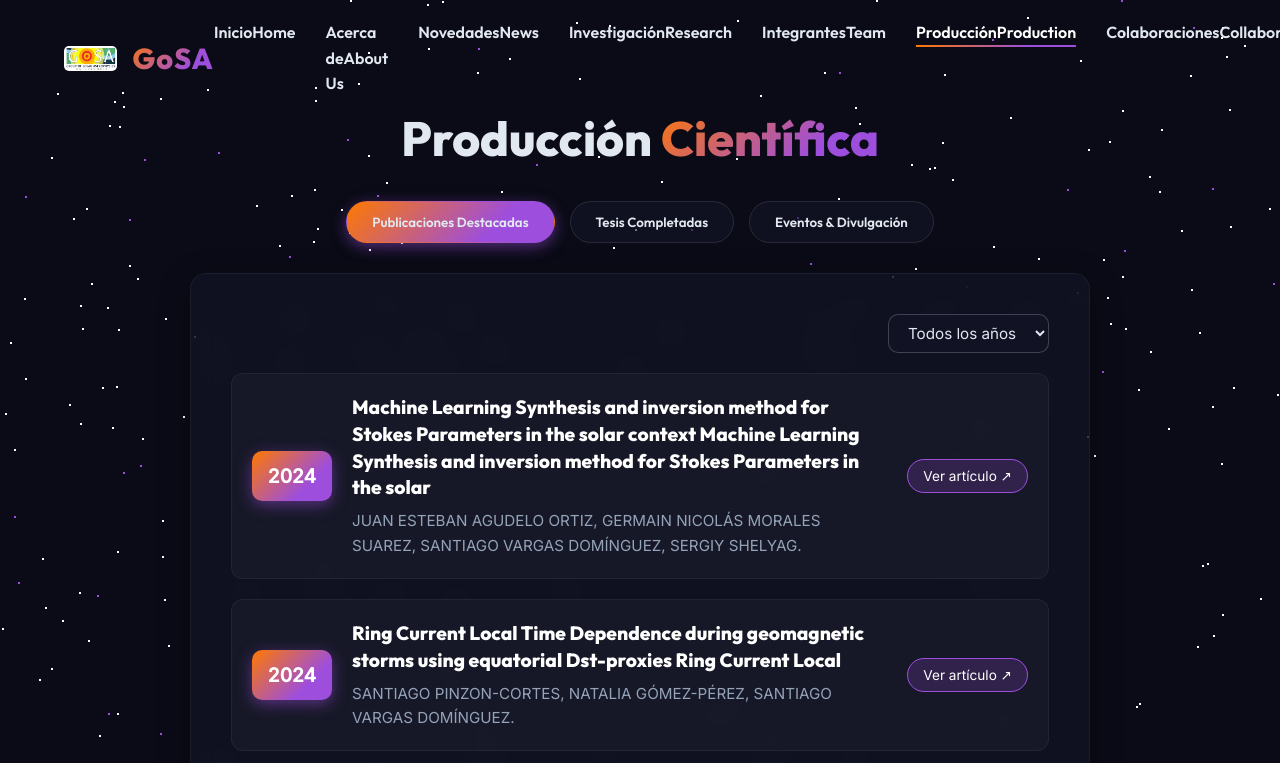
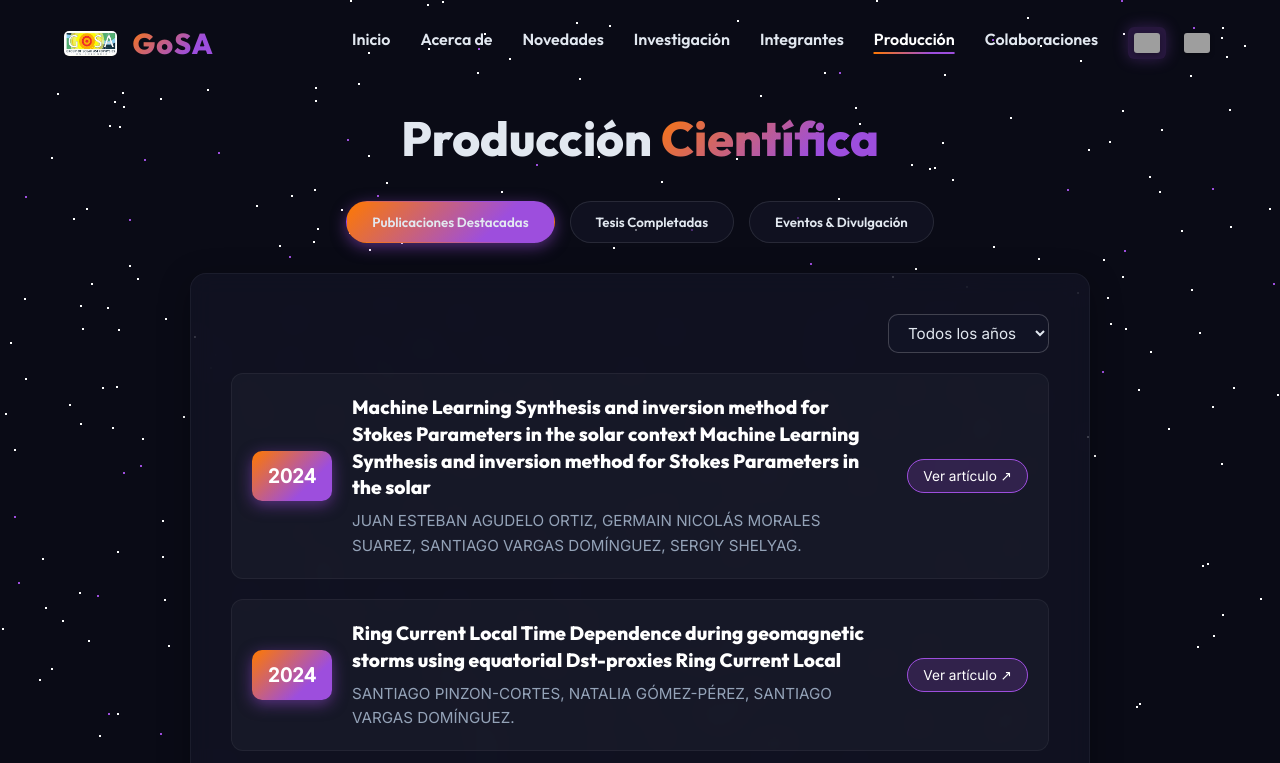
Before and after one commit to carlmarx17/GOSAPagina, a plain HTML site: page produccion.html in a window 1280 px wide. Shown: the top 763 px of the page. Drawn offline with Linux system fonts and the light colour scheme; grey boxes are pictures that could not be loaded.

Commit message:
Fix language hiding css rules and add flags to produccion.html

```diff
--- a/produccion.html
+++ b/produccion.html
@@ -28,13 +28,28 @@
         </div>
         <nav id="navbar">
             <ul>
-                <li><a href="index.html" class="nav-link"><span class="es">Inicio</span><span class="en">Home</span></a></li>
-                <li><a href="index.html#acerca" class="nav-link"><span class="es">Acerca de</span><span class="en">About Us</span></a></li>
-                <li><a href="index.html#novedades" class="nav-link"><span class="es">Novedades</span><span class="en">News</span></a></li>
-                <li><a href="index.html#investigacion" class="nav-link"><span class="es">Investigación</span><span class="en">Research</span></a></li>
-                <li><a href="index.html#integrantes" class="nav-link"><span class="es">Integrantes</span><span class="en">Team</span></a></li>
-                <li><a href="#produccion" class="nav-link active"><span class="es">Producción</span><span class="en">Production</span></a></li>
-                <li><a href="index.html#colaboradores" class="nav-link"><span class="es">Colaboraciones</span><span class="en">Collaborators</span></a></li>
+                <li><a href="index.html" class="nav-link"><span class="es">Inicio</span><span class="en">Home</span></a>
+                </li>
+                <li><a href="index.html#acerca" class="nav-link"><span class="es">Acerca de</span><span class="en">About
+                            Us</span></a></li>
+                <li><a href="index.html#novedades" class="nav-link"><span class="es">Novedades</span><span
+                            class="en">News</span></a></li>
+                <li><a href="index.html#investigacion" class="nav-link"><span class="es">Investigación</span><span
+                            class="en">Research</span></a></li>
+                <li><a href="index.html#integrantes" class="nav-link"><span class="es">Integrantes</span><span
+                            class="en">Team</span></a></li>
+                <li><a href="#produccion" class="nav-link active"><span class="es">Producción</span><span
+                            class="en">Production</span></a></li>
+                <li><a href="index.html#colaboradores" class="nav-link"><span class="es">Colaboraciones</span><span
+                            class="en">Collaborators</span></a></li>
+                <li class="lang-switcher">
+                    <button class="lang-toggle-btn active" onclick="setLang('es', event)" id="btn-es" title="Español">
+                        <img src="https://flagcdn.com/w40/co.png" alt="Colombia Flag" class="lang-flag">
+                    </button>
+                    <button class="lang-toggle-btn" onclick="setLang('en', event)" id="btn-en" title="English">
+                        <img src="https://flagcdn.com/w40/gb.png" alt="UK Flag" class="lang-flag">
+                    </button>
+                </li>
             </ul>
         </nav>
         <div class="mobile-menu-btn" id="menu-btn">
@@ -1574,15 +1589,20 @@
                             class="footer-logo gosa-logo-footer">
                     </div>
                     <h2 class="gradient-text">GoSA</h2>
-                    <p><span class="es">Grupo de Astrofísica Solar</span><span class="en">Solar Astrophysics Group</span></p>
-                    <p><span class="es">Observatorio Astronómico Nacional<br>Universidad Nacional de Colombia</span><span class="en">National Astronomical Observatory<br>National University of Colombia</span></p>
+                    <p><span class="es">Grupo de Astrofísica Solar</span><span class="en">Solar Astrophysics
+                            Group</span></p>
+                    <p><span class="es">Observatorio Astronómico Nacional<br>Universidad Nacional de
+                            Colombia</span><span class="en">National Astronomical Observatory<br>National University of
+                            Colombia</span></p>
                 </div>
                 <div class="footer-links">
                     <h3><span class="es">Enlaces Rápidos</span><span class="en">Quick Links</span></h3>
                     <a href="index.html"><span class="es">Inicio</span><span class="en">Home</span></a>
-                    <a href="index.html#acerca"><span class="es">Acerca de nosotros</span><span class="en">About Us</span></a>
+                    <a href="index.html#acerca"><span class="es">Acerca de nosotros</span><span class="en">About
+                            Us</span></a>
                     <a href="index.html#novedades"><span class="es">Novedades</span><span class="en">News</span></a>
-                    <a href="index.html#investigacion"><span class="es">Investigación</span><span class="en">Research</span></a>
+                    <a href="index.html#investigacion"><span class="es">Investigación</span><span
+                            class="en">Research</span></a>
                     <a href="index.html#integrantes"><span class="es">Equipo</span><span class="en">Team</span></a>
                     <a href="index.html#colaboradores">Colaboradores</a>
                 </div>
@@ -1598,7 +1618,9 @@
                 </div>
             </div>
             <div class="footer-bottom">
-                <p>&copy; 2024 <span class="es">Grupo de Astrofísica Solar (GoSA). Todos los derechos reservados.</span><span class="en">Solar Astrophysics Group (GoSA). All rights reserved.</span></p>
+                <p>&copy; 2024 <span class="es">Grupo de Astrofísica Solar (GoSA). Todos los derechos
+                        reservados.</span><span class="en">Solar Astrophysics Group (GoSA). All rights reserved.</span>
+                </p>
             </div>
         </div>
     </footer>
--- a/styles.css
+++ b/styles.css
@@ -1025,3 +1025,46 @@ nav ul {
         grid-template-columns: 1fr;
     }
 }
+
+/* Language Toggle and Flags */
+.lang-switcher {
+    display: flex;
+    align-items: center;
+    gap: 12px;
+}
+
+.lang-toggle-btn {
+    background: none;
+    border: none;
+    cursor: pointer;
+    padding: 6px;
+    border-radius: 6px;
+    transition: var(--transition);
+    display: flex;
+    align-items: center;
+    justify-content: center;
+}
+
+.lang-toggle-btn:hover {
+    background: rgba(255, 255, 255, 0.1);
+}
+
+.lang-toggle-btn.active {
+    background: rgba(157, 78, 221, 0.2);
+    box-shadow: 0 0 15px rgba(157, 78, 221, 0.3);
+}
+
+.lang-flag {
+    width: 26px;
+    height: auto;
+    border-radius: 3px;
+    box-shadow: 0 2px 5px rgba(0, 0, 0, 0.3);
+}
+
+body.lang-es .en {
+    display: none !important;
+}
+
+body.lang-en .es {
+    display: none !important;
+}
```
